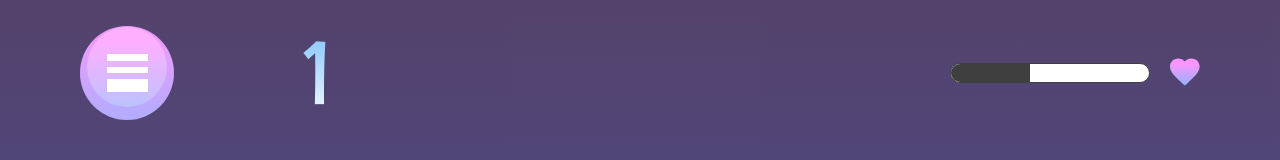
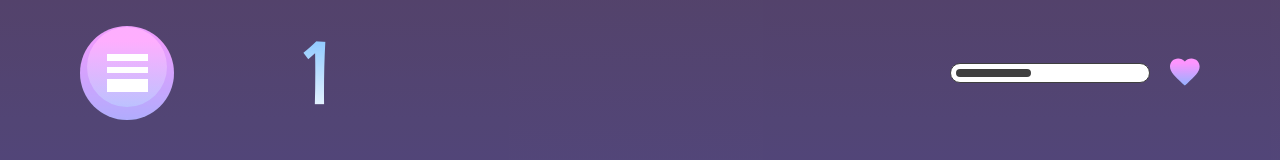
Before and after one commit to huyviet1995/hangman-game, a React (Create React App) app: page /game/1 in a window 1280 px wide. Shown: the top 160 px of the page. Built offline with nearby package versions, Linux system fonts and the light colour scheme.

Commit message:
Fix healthbar style

```diff
--- a/src/pages/HangmanGame/HangmanGame.module.css
+++ b/src/pages/HangmanGame/HangmanGame.module.css
@@ -39,11 +39,13 @@
     border: 1px solid black;
     border-radius: 10px;
     overflow: hidden;
+    padding: 5px;
 }
 
 .health {
     height: 100%;
     background-color: black;
+    border-radius: 10px;
 }
 
 .heartIcon {
```
